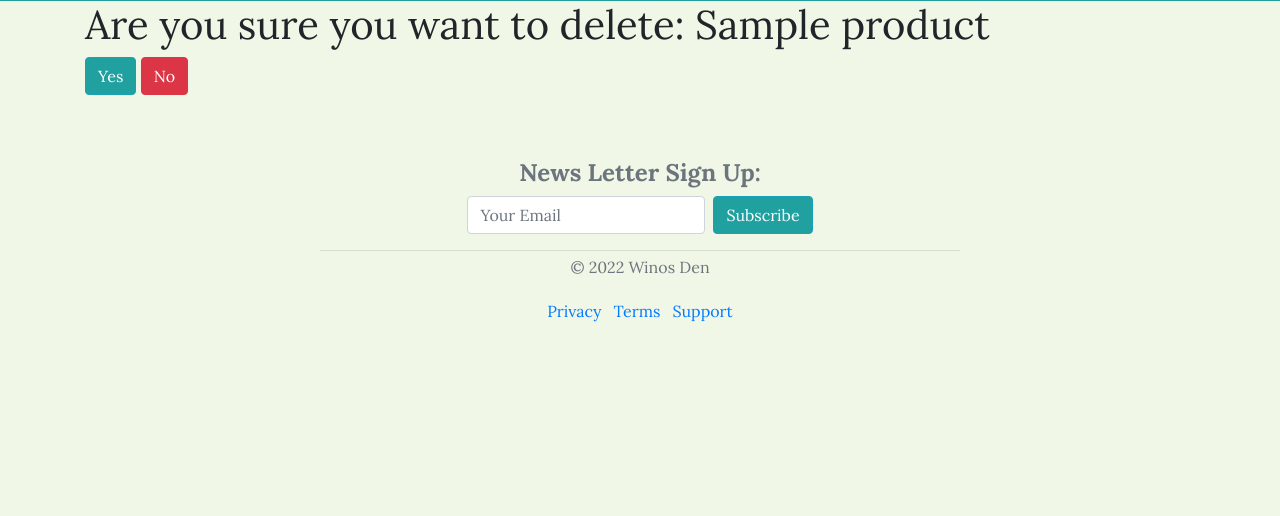
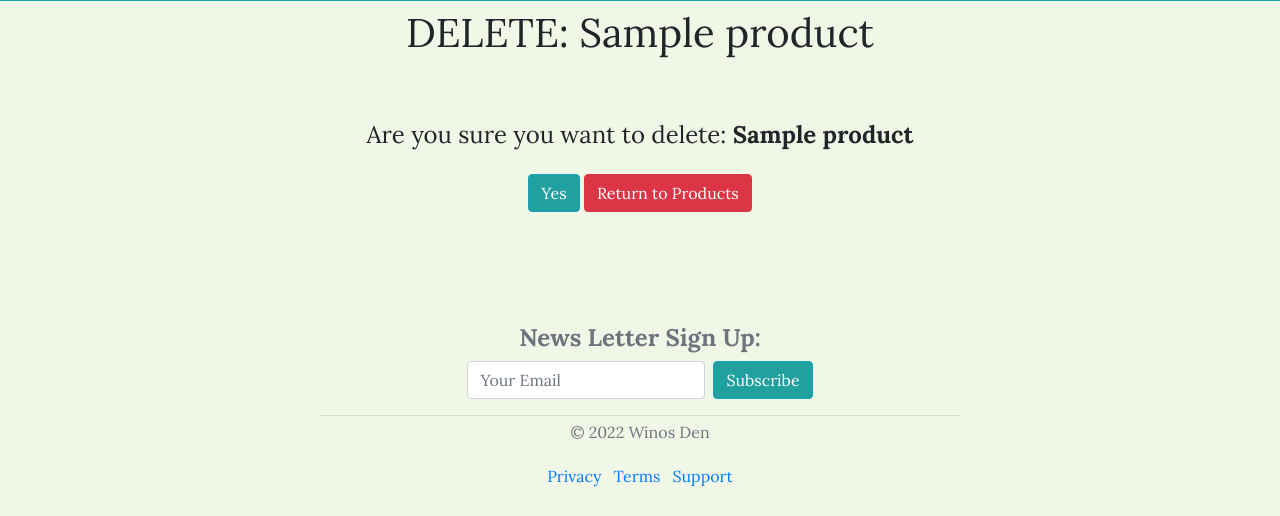
Before and after one commit to roomacarthur/winos_den, a Django app: page /products/1/delete/ in a window 1280 px wide. Shown: the part 81-597 px from the top of the page. Run offline with Django 3.2, Linux system fonts and the light colour scheme; tables that the repository leaves empty hold one stand-in row (values such as "Sample post"); some libraries are stand-ins or nearby versions.

Commit message:
added return to products url

```diff
--- a/products/templates/products/product_delete.html
+++ b/products/templates/products/product_delete.html
@@ -2,13 +2,20 @@
 {% block head_title %}
 Delete: {{ product.name }}
 {% endblock %}
+{% block content_header %}
+<h1 class="text-center py-2">DELETE: {{product.name}}</h1>
+{% endblock %}
 {% block content %}
-<div class="container">
+<div class="container py-5">
     <!--Prompt the user for confirmation when deleting post entry-->
-    <form method="POST" action=".">
-        {% csrf_token %}
-        <h1>Are you sure you want to delete: {{ product.name }}</h1>
-        <p><input class="btn btn-info" type="submit" value="Yes" /> <a class="btn btn-danger" href="#">No</a></p>
-    </form>
+    <div class="row">
+        <div class="col-12">
+            <form method="POST" action=".">
+                {% csrf_token %}
+                <h4 class="text-center mb-4">Are you sure you want to delete: <strong>{{ product.name }}</strong></h4>
+                <p class="text-center"><input class="btn btn-info" type="submit" value="Yes" /> <a class="btn btn-danger" href="{% url 'products' %}">Return to Products</a></p>
+            </form>
+        </div>
+    </div>
 </div>
 {%endblock%}
```
